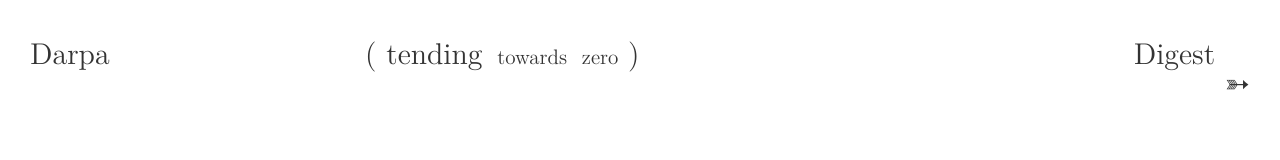
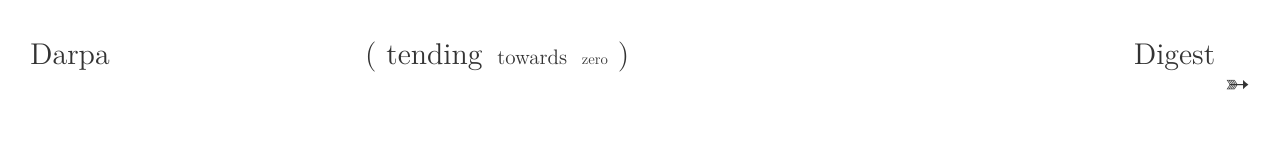
Before and after one commit to darpa-press/darpa.press, a React (Create React App) app: page /digest in a window 1280 px wide. Shown: the top 160 px of the page. Built offline with nearby package versions, Linux system fonts and the light colour scheme.

Commit message:
update text

```diff
--- a/src/components/Header/Header.jsx
+++ b/src/components/Header/Header.jsx
@@ -38,7 +38,7 @@ const Header = () => {
             <Cell style={{ flex: 1 }}>
                 ( tending&nbsp;
                 <span style={{ fontSize: "0.7em" }}>towards</span>&nbsp;
-                <span style={{ fontSize: "0.7em" }}>zero</span> )
+                <span style={{ fontSize: "0.5em" }}>zero</span> )
             </Cell>
             <Cell>
                 <Link to="/digest">
--- a/src/data/books.js
+++ b/src/data/books.js
@@ -22,9 +22,9 @@ const books = [
                 The first Darpa publication is a codex. It contains an
                 illustrated guide to recollecting ways that the Internet isn’t.
                 It adopts the form of herbal manuals, intended to describe the
-                ameliorative properties of plants. Falling in the Internet as it
-                is, <em>Deciduous</em>’s fragmented pages address the lassitudes
-                of our technical togetherness&hellip;
+                ameliorative properties of plants. Falling within the Internet
+                as it is, <em>Deciduous</em>’s fragmented pages address the
+                lassitudes of our technical togetherness&hellip;
             </p>,
             <p className="indent" key="2">
                 <a href="https://deciduous.darpa.press">Open ⤑</a>
```
